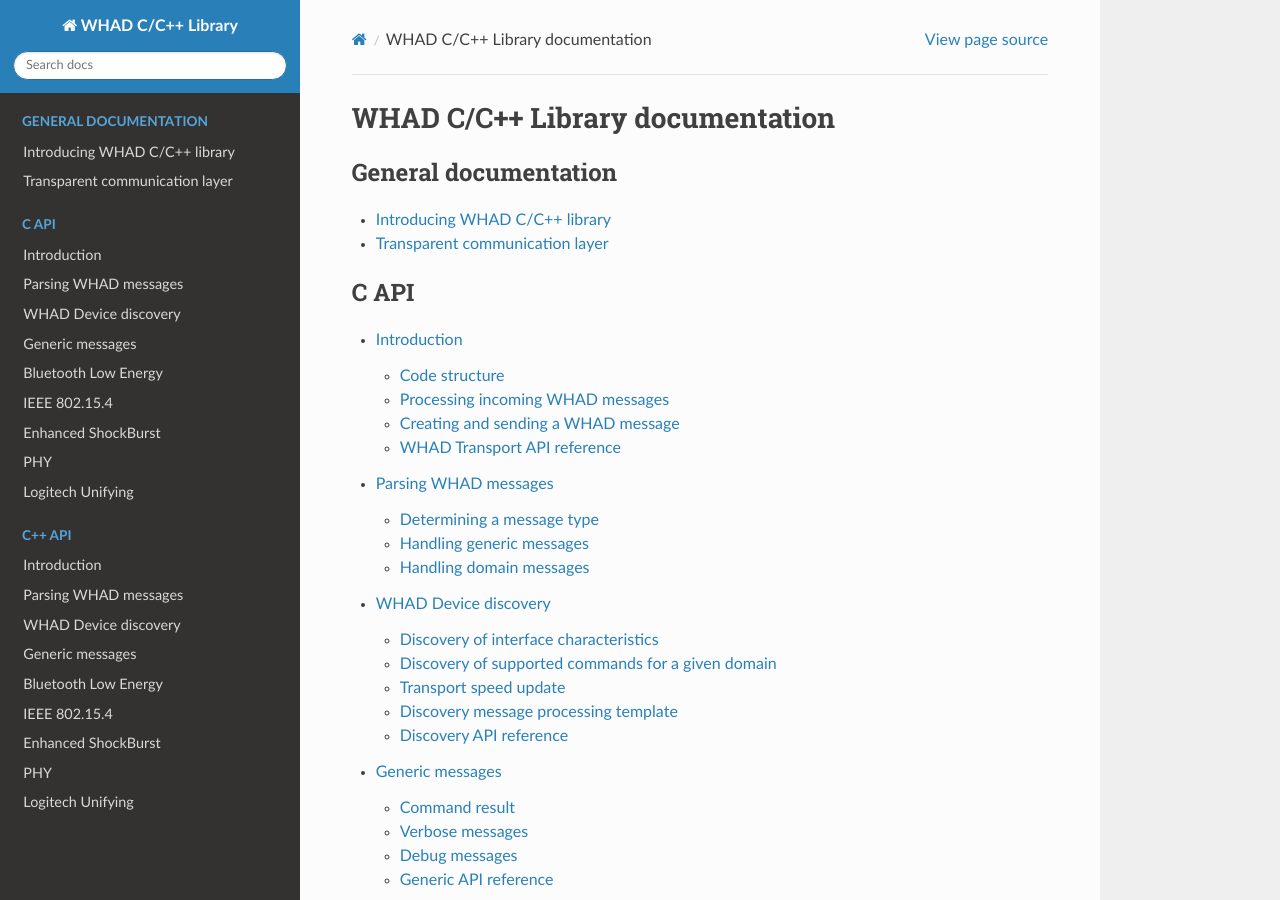
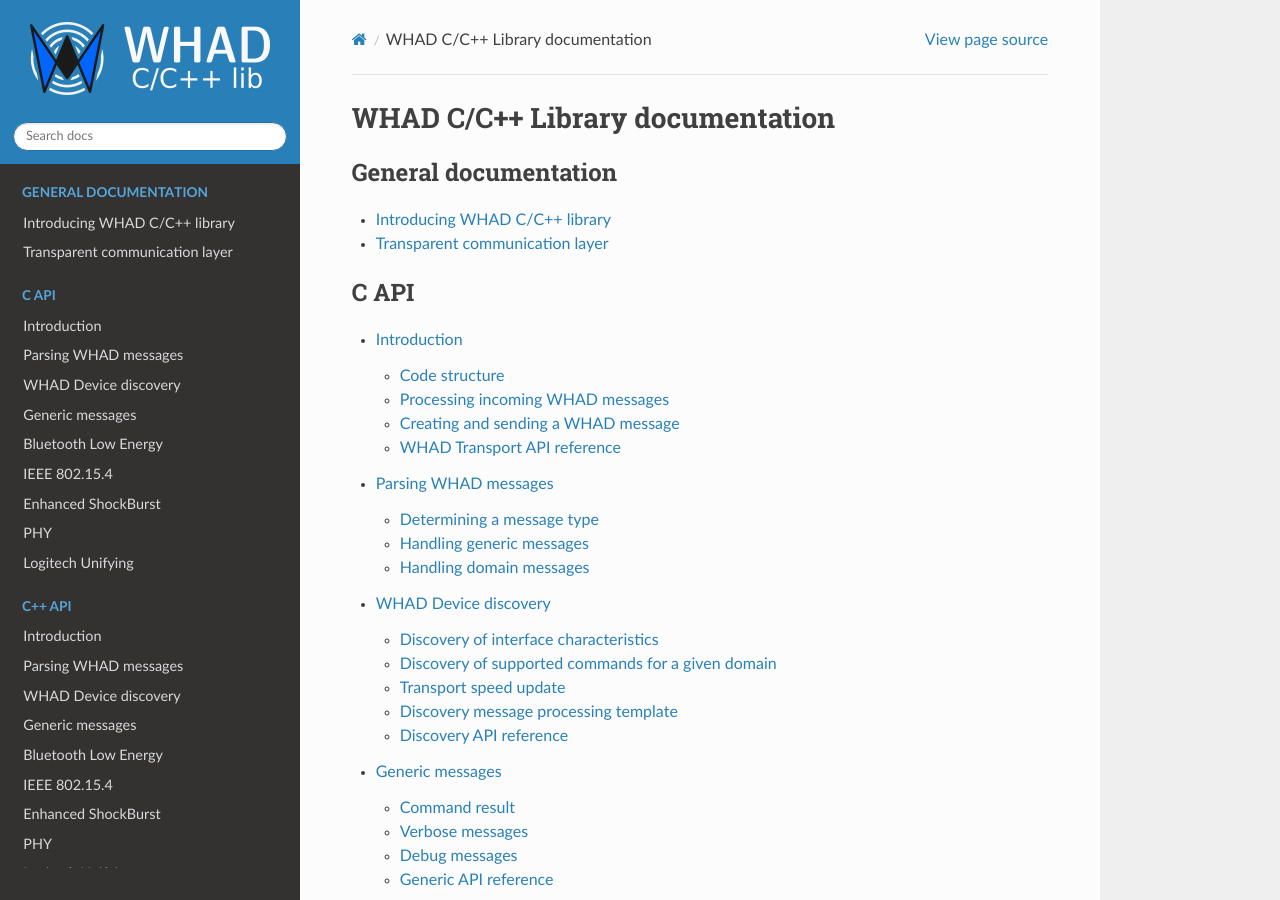
Before and after one commit to whad-team/whad-lib, a Sphinx documentation site: the page built from docs/source/index.rst, in a window 1280 px wide and 900 px high. Built offline with Sphinx 7.4.7 and the Read the Docs theme 2.0.0, drawn with Linux system fonts in a browser that asks for light colours.

Commit message:
Added WHAD logo for WHAD client.

```diff
--- a/docs/source/conf.py
+++ b/docs/source/conf.py
@@ -21,6 +21,10 @@ extensions = ["breathe", "sphinx_rtd_theme", "sphinx_design"]
 templates_path = ['_templates']
 exclude_patterns = []
 
+html_logo = "images/logo.png"
+html_theme_options = {
+     "logo_only": True,
+}
 
 
 # -- Options for HTML output -------------------------------------------------
```
Also changed, not shown: docs/source/images/logo.png (added).
